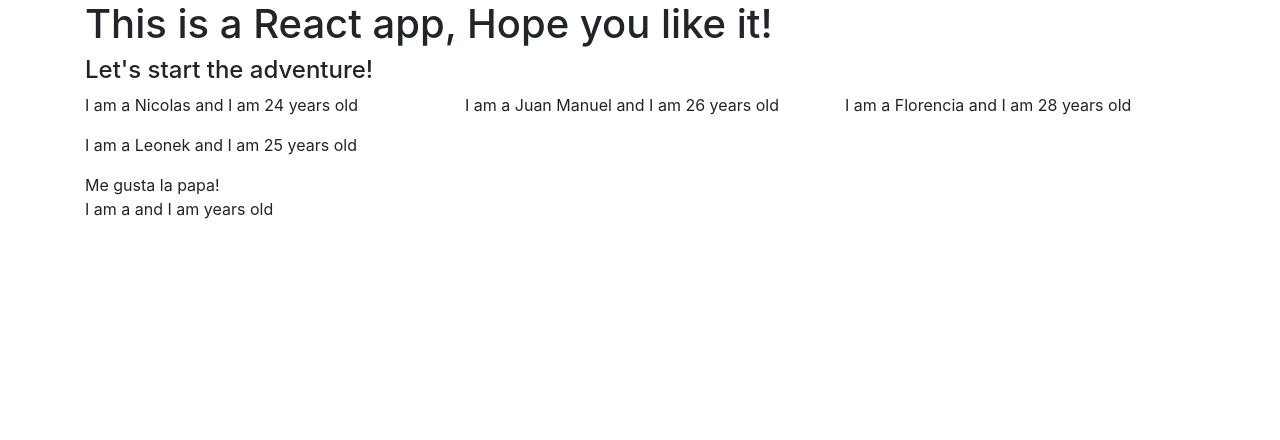
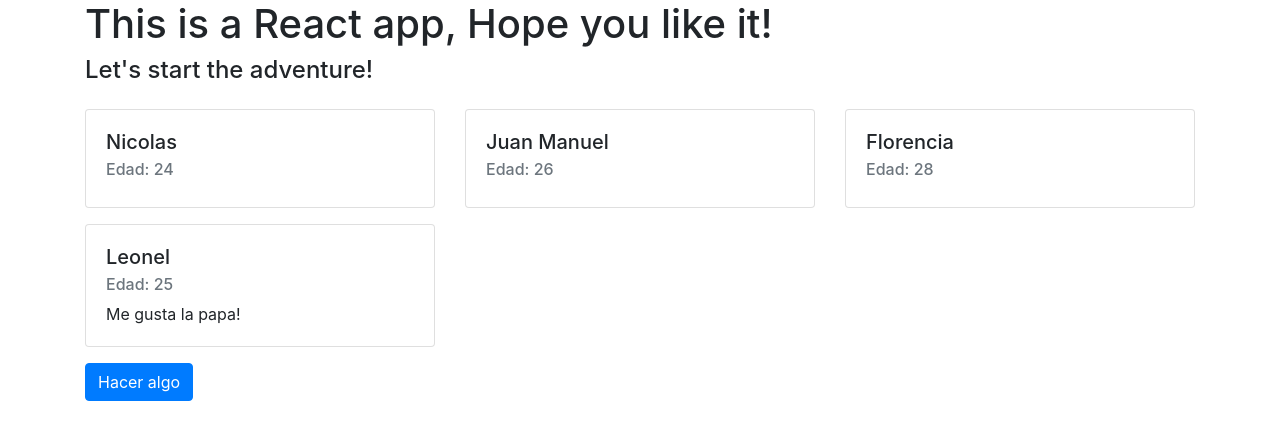
Before and after one commit to NicolasAversa/react_experiments, a React (Create React App) app in the folder react-tutos/: page / in a window 1280 px wide. Shown: the top 440 px of the page. Built offline with nearby package versions, Linux system fonts and the light colour scheme.

Commit message:
Use state

```diff
--- a/react-tutos/src/App.jsx
+++ b/react-tutos/src/App.jsx
@@ -1,33 +1,17 @@
 import React from "react";
 import "bootstrap/dist/css/bootstrap.min.css";
+import "./App.css";
+
+import Home from "./containers/Home/Home.jsx";
+
 import Container from "react-bootstrap/Container";
 import Row from "react-bootstrap/Row";
-import Col from "react-bootstrap/Col";
-import Person from "./containers/Person/Person.jsx";
-import "./App.css";
 
 const App = () => {
   return (
     <Container>
       <Row>
-        <Col xs={12}>
-          <h1>This is a React app, Hope you like it!</h1>
-          <h4>Let's start the adventure!</h4>
-        </Col>
-        <Col xs={4}>
-          <Person name="Nicolas" age="24" />
-        </Col>
-        <Col xs={4}>
-          <Person name="Juan Manuel" age="26" />
-        </Col>
-        <Col xs={4}>
-          <Person name="Florencia" age="28" />
-        </Col>
-        <Col xs={4}>
-          <Person name="Leonek" age="25" />
-          Me gusta la papa!
-          <Person />
-        </Col>
+        <Home />
       </Row>
     </Container>
   );
--- /dev/null
+++ b/react-tutos/src/components/Person/Person.jsx
@@ -0,0 +1,19 @@
+import React from "react";
+
+import Card from "react-bootstrap/Card";
+
+const Person = (props) => {
+  return (
+    <Card className="mb-3">
+      <Card.Body>
+        <Card.Title>{props.name}</Card.Title>
+        <Card.Subtitle className="mb-2 text-muted">
+          Edad: {props.age}
+        </Card.Subtitle>
+        <Card.Text>{props.children} </Card.Text>
+      </Card.Body>
+    </Card>
+  );
+};
+
+export default Person;
--- /dev/null
+++ b/react-tutos/src/containers/Home/Home.jsx
@@ -0,0 +1,49 @@
+import React, { useState } from "react";
+import Person from "../../components/Person/Person.jsx";
+
+import Col from "react-bootstrap/Col";
+import Button from "react-bootstrap/Button";
+
+const Home = () => {
+  const [persons, setPersons] = useState([
+    { name: "Nicolas", age: 24 },
+    { name: "Juan Manuel", age: 26 },
+    { name: "Florencia", age: 28 },
+  ]);
+
+  const switchNameHandler = () => {
+    let newPersons = [...persons];
+    newPersons[1].name = "German";
+    setPersons(newPersons);
+  };
+
+  return (
+    <>
+      <Col xs={12} className="mb-3">
+        <h1>This is a React app, Hope you like it!</h1>
+        <h4>Let's start the adventure!</h4>
+      </Col>
+      <Col xs={4}>
+        <Person name={persons[0].name} age={persons[0].age} />
+      </Col>
+      <Col xs={4}>
+        <Person name={persons[1].name} age={persons[1].age} />
+      </Col>
+      <Col xs={4}>
+        <Person name={persons[2].name} age={persons[2].age} />
+      </Col>
+      <Col xs={4}>
+        <Person name="Leonel" age="25">
+          Me gusta la papa!
+        </Person>
+      </Col>
+      <Col xs={12}>
+        <Button onClick={switchNameHandler} variant="primary">
+          Hacer algo
+        </Button>
+      </Col>
+    </>
+  );
+};
+
+export default Home;
--- a/react-tutos/src/containers/Person/Person.jsx
+++ /dev/null
@@ -1,14 +0,0 @@
-import React from "react";
-
-const Person = (props) => {
-  return (
-    <div>
-      <p>
-        I am a {props.name} and I am {props.age} years old
-      </p>
-      <p>{props.children}</p>
-    </div>
-  );
-};
-
-export default Person;
```
